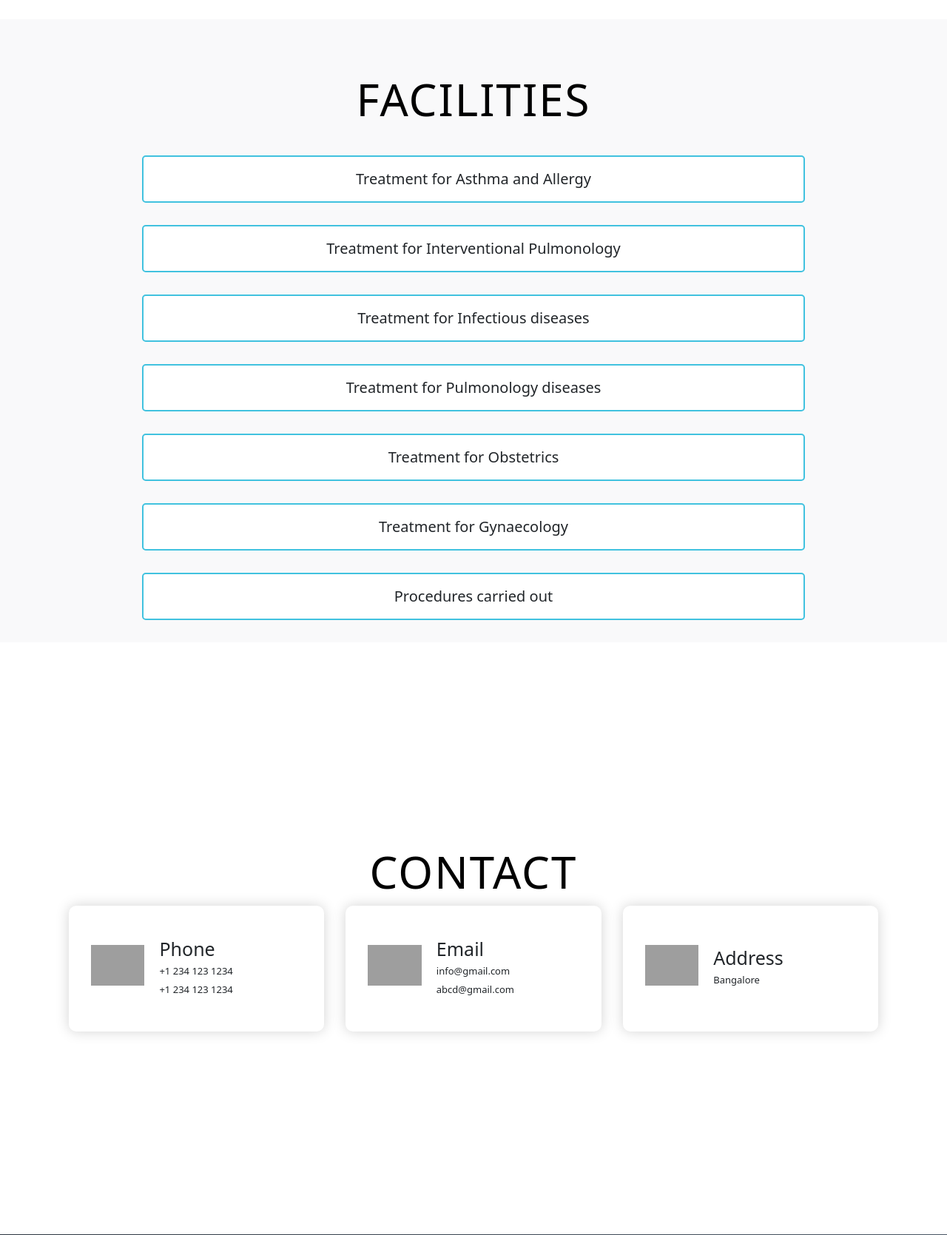
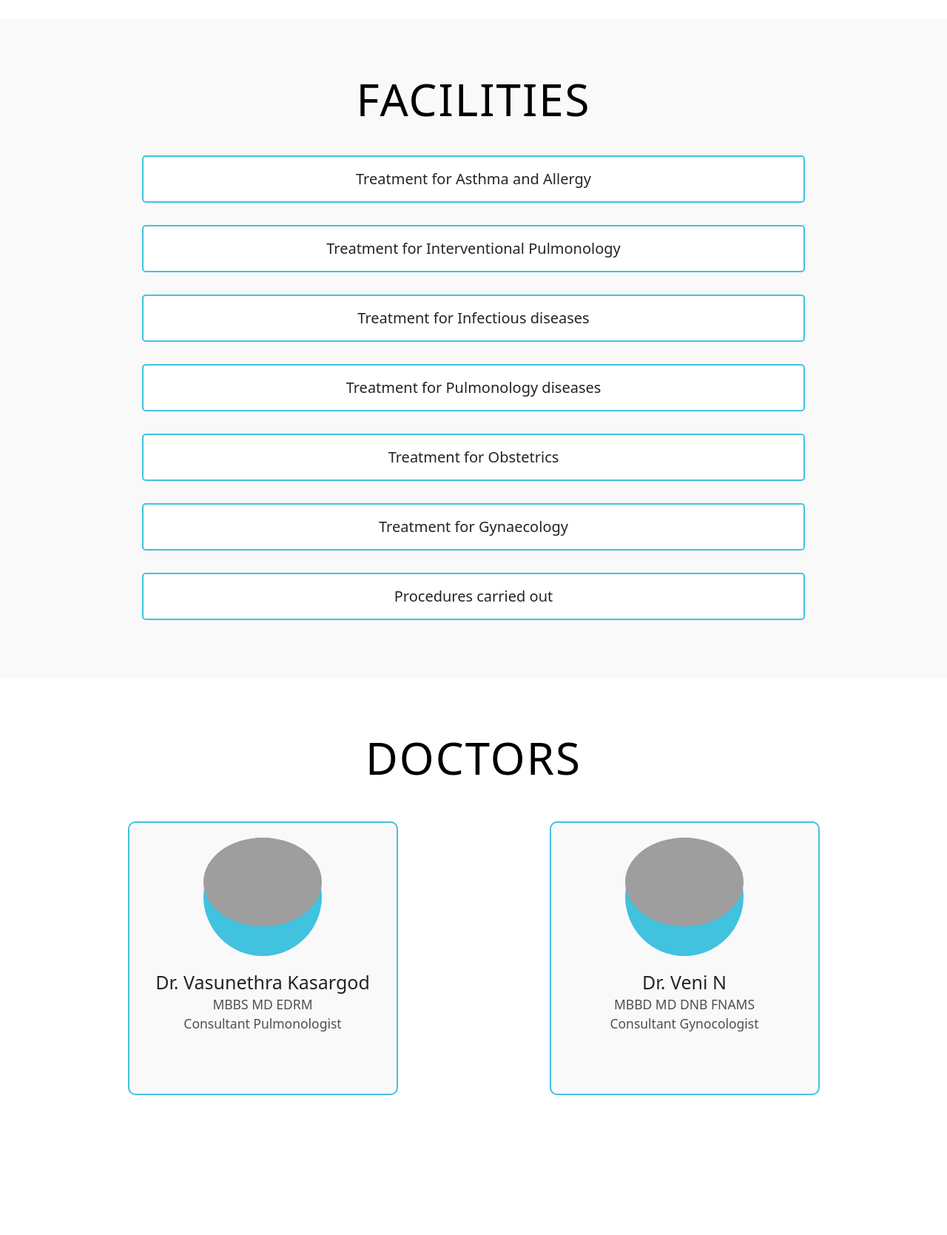
Before and after one commit to shettyshivu/VR-Chest, a Django app: page / in a window 1280 px wide. Shown: the part 1760-3429 px from the top of the page at 74% size. Run offline with Django 4.2, Linux system fonts and the light colour scheme; grey boxes are pictures that could not be loaded.

Commit message:
daily update

```diff
--- a/Templates/home.html
+++ b/Templates/home.html
@@ -39,7 +39,7 @@
             <li><a href="#hero" data-after="Home">Home</a></li>
             <li><a href="#about" data-after="about">About</a></li>
             <li><a href="#facilities" data-after="facilities">Facilities</a></li>
-            <li><a href="#about" data-after="About">About</a></li>
+            <li><a href="#doctors" data-after="About">Doctors</a></li>
             <li><a href="#contact" data-after="Contact">Contact</a></li>
           </ul>
         </div>
@@ -248,6 +248,49 @@
   </section>
   <!-- End Facilities Section -->
 
+  <!-- Doctors Section -->
+  <section id="doctors">
+    <br><br><br>
+    <h1 class="section-title">Doctors</h1>
+  <div class="container">
+    <div class="row">
+      <div class="col-10 col-sm-6 col-md-6 col-lg-4 col-centered">
+        <div class="our-team">
+          <div class="picture">
+            <img class="img-fluid" src="https://yt3.ggpht.com/a/AATXAJwEN1mCoPhbqoUB84pQ-Bd5FzSJHLZBCYb5E0i9=s900-c-k-c0xffffffff-no-rj-mo">
+          </div>
+          <div class="team-content">
+            <h1 class="name">Dr. Vasunethra Kasargod</h1>
+            <h3 class="title">MBBS MD EDRM</h3>
+            <h3 class="title">Consultant Pulmonologist</h3>
+          </div>
+          <br>
+          <ul class="social">
+            <li><h3>Mail</h3></li>
+
+          </ul>
+        </div>
+      </div>
+          <div class="col-10 col-sm-6 col-md-6 col-lg-4 col-centered">
+        <div class="our-team">
+          <div class="picture">
+            <img class="img-fluid" src="https://static3.depositphotos.com/1003940/194/i/950/depositphotos_1949337-stock-photo-female-doctor-in-surgery.jpg">
+          </div>
+          <div class="team-content">
+            <h1 class="name">Dr. Veni N</h1>
+            <h3 class="title">MBBD MD DNB FNAMS</h3>
+            <h3 class="title">Consultant Gynocologist</h3>
+          </div>
+          <br>
+          <ul class="social">
+            <li><h3>Mail</h3></li>
+          </ul>
+        </div>
+      </div>
+    </div>
+  </div>
+  </section>
+  <!-- End f Doctors Section -->
 
 
   <!-- Contact Section -->
--- a/static/css/style.css
+++ b/static/css/style.css
@@ -41,10 +41,6 @@
 	letter-spacing: 0.2rem;
 	text-align: center;
 }
-.section-title span {
-	color: crimson;
-}
-
 .cta {
 	display: inline-block;
 	padding: 10px 30px;
@@ -67,9 +63,7 @@
 	text-transform: uppercase;
 	color: white;
 }
-.brands h1 span {
-	color: crimson;
-}
+
 
 /* Header section */
 #header {
@@ -236,6 +230,11 @@
 /* End Hero Section */
 
 /* About Section */
+#about .service-mainp
+{
+	margin:0px;
+
+}
 #about .services {
 	flex-direction: column;
 	text-align: center;
@@ -358,17 +357,141 @@
 	-webkit-transition: ease-out 0.4s;
 	-moz-transition: ease-out 0.4s;
 	transition: ease-out 0.4s;
-	box-shadow: inset 0 0 0 0 #41c2df;
+
 }
 .facparent div:hover
 {
-	box-shadow: inset 70vw 0 0 0 #41c2df;
+	background-color:  #41c2df;
 }
 .modalsdiv
 {
+	font-size:18px;
+}
+
+/* End facilities section */
+
+/* Doctors Section */
+#doctors
+{
 	font-size:16px;
 }
-/* End facilities section */
+#doctors .section-title
+{
+	margin-bottom:50px;
+}
+.col-centered {
+	float: none;
+	margin-right: auto;
+	margin-left: auto;
+  }
+.our-team {
+	padding: 20px 10px 30px;
+	margin-bottom: 30px;
+	background-color: #f9f9fa;
+	text-align: center;
+	overflow: hidden;
+	position: relative;
+	border:2px solid #41c2df;
+	border-radius: 10px;
+	min-height: 370px;
+  }
+
+  .our-team .picture {
+	display: inline-block;
+	height: 160px;
+	width: 160px;
+	margin-bottom: 20px;
+	z-index: 1;
+	position: relative;
+  }
+
+  .our-team .picture::before {
+	content: "";
+	width: 100%;
+	height: 0;
+	border-radius: 50%;
+	background-color: #41c2df;
+	position: absolute;
+	bottom: 135%;
+	right: 0;
+	left: 0;
+	opacity: 0.9;
+	transform: scale(3);
+	transition: all 0.3s linear 0s;
+  }
+
+  .our-team:hover .picture::before {
+	height: 100%;
+  }
+
+  .our-team .picture::after {
+	content: "";
+	width: 100%;
+	height: 100%;
+	border-radius: 50%;
+	background-color: #41c2df;
+	position: absolute;
+	top: 0;
+	left: 0;
+	z-index: -1;
+  }
+
+  .our-team .picture img {
+	width: 100%;
+	height: auto;
+	border-radius: 50%;
+	transform: scale(1);
+	transition: all 0.9s ease 0s;
+  }
+
+  .our-team:hover .picture img {
+	box-shadow: 0 0 0 14px #f7f5ec;
+	transform: scale(0.7);
+  }
+
+  .our-team .title {
+	display: block;
+	color: #4e5052;
+	text-transform: capitalize;
+  }
+
+  .our-team .social {
+	width: 100%;
+	padding: 0;
+	margin: 0;
+	background-color: #41c2df;
+	position: absolute;
+	bottom: -100px;
+	left: 0;
+	transition: all 0.5s ease 0s;
+  }
+
+  .our-team:hover .social {
+	bottom: 0;
+  }
+
+  .our-team .social li {
+	display: inline-block;
+  }
+  .our-team .social ul {
+	padding:10px;
+
+  }
+  .our-team .social li a {
+	display: block;
+	padding: 10px;
+	font-size: 17px;
+	color: white;
+	transition: all 0.3s ease 0s;
+	text-decoration: none;
+  }
+
+  .our-team .social li a:hover {
+	color: #1369ce;
+	background-color: #f7f5ec;
+  }
+
+/* End of Doctors Section */
 
 /* About Section */
 #about .about {
```
Also changed, not shown: other parts of Templates/home.html (+16 -16 lines).
